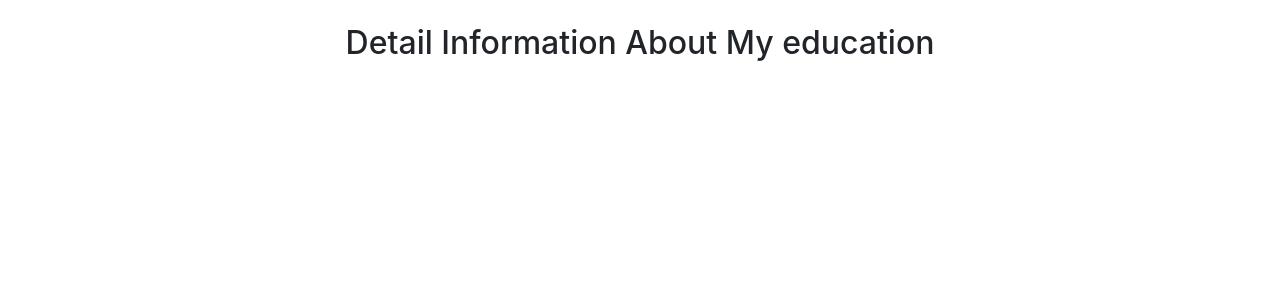
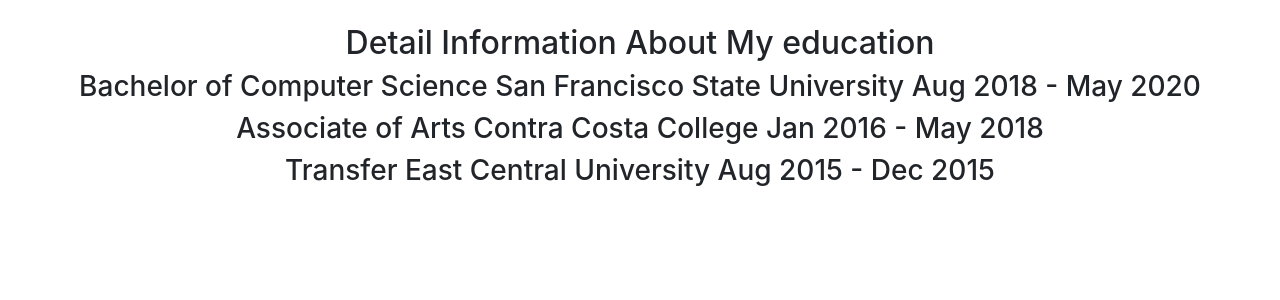
Before and after one commit to dipendrabharati/Django-website, a Django app: page /myresume/education/ in a window 1280 px wide. Shown: the part 60-360 px from the top of the page. Run offline with Django 3.2, Linux system fonts and the light colour scheme; some libraries are stand-ins or nearby versions.

Commit message:
changes to education.html

```diff
--- a/mywebsite/myresume/templates/myresume/education.html
+++ b/mywebsite/myresume/templates/myresume/education.html
@@ -5,6 +5,9 @@
     <title>My education</title>
     {% include 'myresume/navbar.html' %}
     <center><h2> Detail Information About My education </h2>
+        <h3>Bachelor of Computer Science   San Francisco State University     Aug 2018 - May 2020     </h3>
+        <h3>Associate of Arts              Contra Costa College               Jan 2016 - May 2018     </h3>
+        <h3>Transfer                       East Central University            Aug 2015 - Dec 2015     </h3>
     </center>
 </head>
 <body>
```
